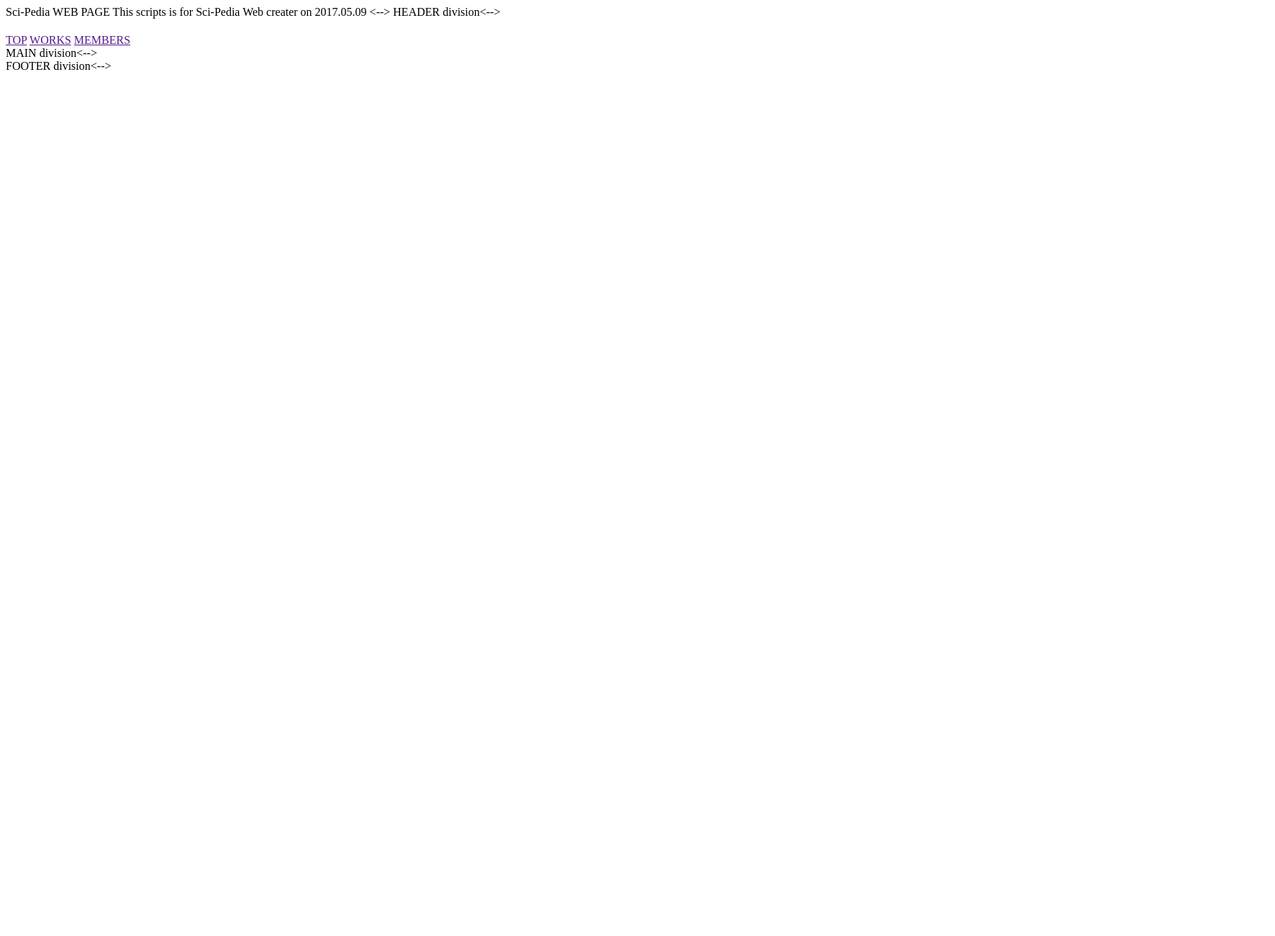
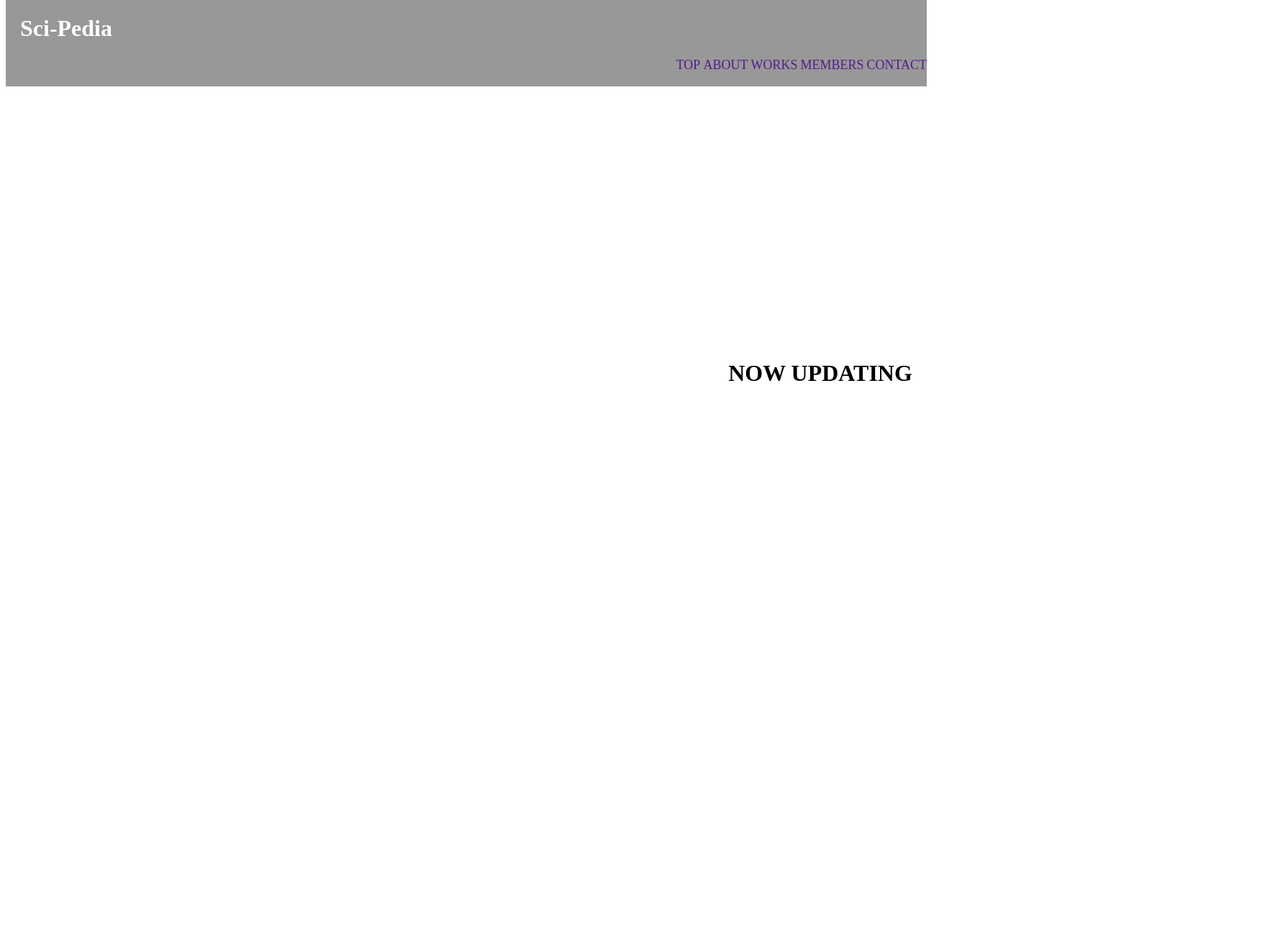
Before and after one commit to CommandR-Tokyo/WebPage, a plain HTML site: page SCRIPTS/index.html in a window 1280 px wide. Shown: the top 1300 px of the page at 72% size, 1772 px wide, since content can reach past the window. Before the commit the page ends 800 px from the top, so only its background shows below. Drawn offline with Linux system fonts and the light colour scheme.

Commit message:
update index and stylesheet

```diff
--- a/SCRIPTS/index.html
+++ b/SCRIPTS/index.html
@@ -1,35 +1,41 @@
-<!-->
+<!--
 	Sci-Pedia WEB PAGE
 
 	This scripts is for Sci-Pedia Web creater on 2017.05.09
-<-->
+-->
 
 
-<html>
+<html lang="en">
 	<head>
+		<title>SCI-PEDIA</title>
 		<link rel="stylesheet" type="text/css" href="stylesheet.css">
+		<link rel="stylesheet" href="//maxcdn.bootstrapcdn.com/font-awesome/4.3.0/css/font-awesome.min.css">
 	</head>
 	<body>
-		<!-->HEADER division<-->
+		<!-- HEADER division -->
 		<header>
-			<div>
-				<h1 id="logo"></h1>
+			<div class="header-left">
+				<h1 id="logo">Sci-Pedia</h1>
 			</div>
-			<div id="menu">
-				<a href="">TOP</a>
-				<a href="">WORKS</a>
-				<a href="">MEMBERS</a>
+			<div class="header-right">
+				<a class="menu" id="top" href="">TOP</a>
+				<a class="menu" id="about" href="">ABOUT</a>
+				<a class="menu" id="works" href="">WORKS</a>
+				<a class="menu" id="members" href="">MEMBERS</a>
+				<a class="menu" id="contact" href="">CONTACT</a>
 			</div>
 		</header>
 
-		<!-->MAIN division<-->
-		<div>
-
+		<!-- MAIN division -->
+		<div class="main-wrapper">
+			<h1>NOW UPDATING</h1>
 		</div>
 
-		<!-->FOOTER division<-->
+		<!-- FOOTER division -->
 		<footer>
-
+			<div class="icons">
+				<span class="fa fa-facebook-square" aria-hidden="true"></span>
+			</div>
 		</footer>
 	</body>
 </html>
--- a/SCRIPTS/stylesheet.css
+++ b/SCRIPTS/stylesheet.css
@@ -1,3 +1,58 @@
-h1{
-	color: blue;
+/*------------------------------
+
+	stylesheet for Sci-Pedia WEB PAGE
+	-This scripts is for Sci-Pedia Web created on 2017.05.09
+
+------------------------------*/
+
+#site-box{
+	width: 750px;
 }
+
+
+/*
+	header style
+*/
+header{
+	width: 100%;
+	height: 120px;
+	background-color: rgba(50, 50, 50, 0.5);
+	position: fixed;
+	top: 0px;
+
+	z-index: 10;
+}
+
+header .header-left{
+	height: 80px;
+	margin: auto 20px;
+}
+header h1{
+	float: left;
+	color: white;
+}
+
+header .header-right{
+	float: right;
+}
+
+header .menu{
+	text-decoration: none;
+	font-size: 18px;
+	font-color: white;
+}
+
+
+/*
+	main div style
+*/
+.main-wrapper{
+	width: 100%;
+	height: 100%;
+	text-align: center;
+	margin: 500px;
+}
+
+/*
+	footer div style
+*/
```
